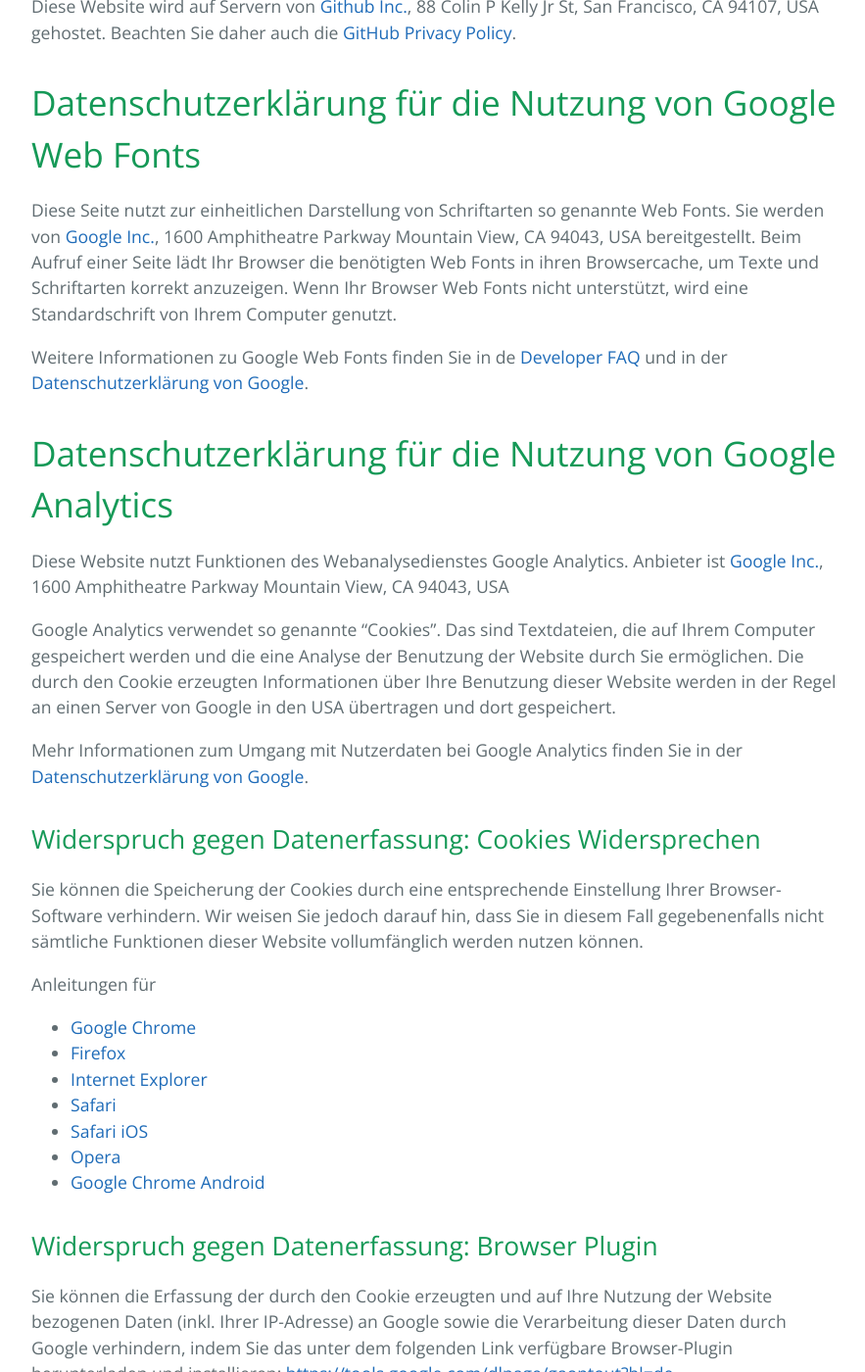
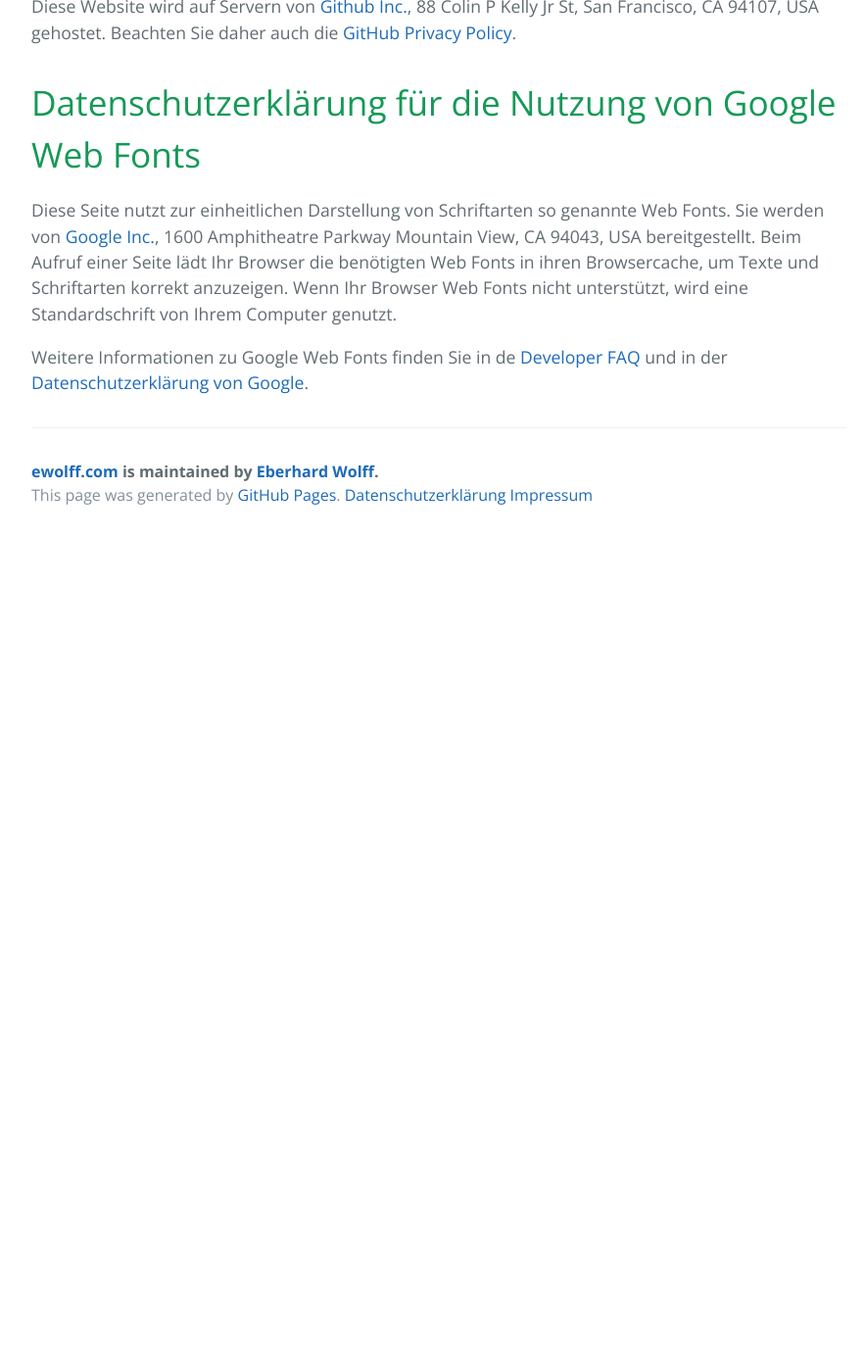
Before and after one commit to ewolff/ewolff.com, a Jekyll site: the page built from datenschutzerklaerung.md, in a window 1280 px wide and 1400 px high, scrolled down 836 px. Shown: the whole window at 98% size, without its empty margins (192-1075 px from the left). Built offline with Jekyll 4.4.1, drawn with Linux system fonts in a browser that asks for light colours; our own code applies the rules of GitHub Pages for plain Markdown files; after the commit the page ends 1385 px from its top, so only the background shows below that; some of the changed text lies outside the part shown.

Commit message:
Actually I don't use Google Analytics

```diff
--- a/datenschutzerklaerung.md
+++ b/datenschutzerklaerung.md
@@ -39,67 +39,3 @@
 Weitere Informationen zu Google Web Fonts finden Sie in de
 [Developer FAQ](https://developers.google.com/fonts/faq) und in der
 [Datenschutzerklärung von Google](https://developers.google.com/fonts/faq).
-
-# Datenschutzerklärung für die Nutzung von Google Analytics
-
-Diese Website nutzt Funktionen des Webanalysedienstes Google
-Analytics. Anbieter ist
-[Google Inc.](https://google.com/), 1600 Amphitheatre Parkway Mountain View, CA 94043, USA
-
-Google Analytics verwendet so genannte “Cookies”. Das sind
-Textdateien, die auf Ihrem Computer gespeichert werden und die eine
-Analyse der Benutzung der Website durch Sie ermöglichen. Die durch den
-Cookie erzeugten Informationen über Ihre Benutzung dieser Website
-werden in der Regel an einen Server von Google in den USA übertragen
-und dort gespeichert.
-
-Mehr Informationen zum Umgang mit Nutzerdaten bei Google Analytics
-finden Sie in der
-[Datenschutzerklärung von Google](https://support.google.com/analytics/answer/6004245?hl=de).
-
-## Widerspruch gegen Datenerfassung: Cookies Widersprechen
-
-Sie können die Speicherung der Cookies durch eine entsprechende
-Einstellung Ihrer Browser-Software verhindern. Wir weisen Sie jedoch
-darauf hin, dass Sie in diesem Fall gegebenenfalls nicht sämtliche
-Funktionen dieser Website vollumfänglich werden nutzen können.
-
-Anleitungen für
-
-* [Google Chrome](https://support.google.com/chrome/answer/95647?co=GENIE.Platform%3DDesktop&hl=de)
-* [Firefox](https://support.mozilla.org/de/kb/cookies-loeschen-daten-von-websites-entfernen)
-* [Internet Explorer](https://support.microsoft.com/de-de/help/17442/windows-internet-explorer-delete-manage-cookies)
-* [Safari](https://support.apple.com/kb/ph21411?locale=de_DE)
-* [Safari iOS](https://support.apple.com/de-de/HT201265)
-* [Opera](http://help.opera.com/Linux/12.10/de/deleteprivate.html)
-* [Google Chrome Android](https://support.google.com/accounts/answer/32050?co=GENIE.Platform%3DAndroid&hl=de)
-
-## Widerspruch gegen Datenerfassung: Browser Plugin
-
-Sie können die Erfassung der durch den Cookie erzeugten und auf Ihre
-Nutzung der Website bezogenen Daten (inkl. Ihrer IP-Adresse) an Google
-sowie die Verarbeitung dieser Daten durch Google verhindern, indem Sie
-das unter dem folgenden Link verfügbare Browser-Plugin herunterladen
-und installieren: <https://tools.google.com/dlpage/gaoptout?hl=de> .
-
-## Auftragsdatenverarbeitung
-
-Wir haben mit Google einen Vertrag zur Auftragsdatenverarbeitung
-abgeschlossen.
-
-## IP-Anonymisierung
-
-Wir nutzen die Funktion “Aktivierung der IP-Anonymisierung” auf dieser
-Webseite. Dadurch wird Ihre IP-Adresse von Google jedoch innerhalb von
-Mitgliedstaaten der Europäischen Union oder in anderen Vertragsstaaten
-des Abkommens über den Europäischen Wirtschaftsraum zuvor gekürzt. Nur
-in Ausnahmefällen wird die volle IP-Adresse an einen Server von Google
-in den USA übertragen und dort gekürzt.
-
-Im Auftrag des Betreibers dieser Website wird Google diese
-Informationen benutzen, um Ihre Nutzung der Website auszuwerten, um
-Reports über die Websiteaktivitäten zusammenzustellen und um weitere
-mit der Websitenutzung und der Internetnutzung verbundene
-Dienstleistungen gegenüber dem Websitebetreiber zu erbringen. Die im
-Rahmen von Google Analytics von Ihrem Browser übermittelte IP-Adresse
-wird nicht mit anderen Daten von Google zusammengeführt.
```
